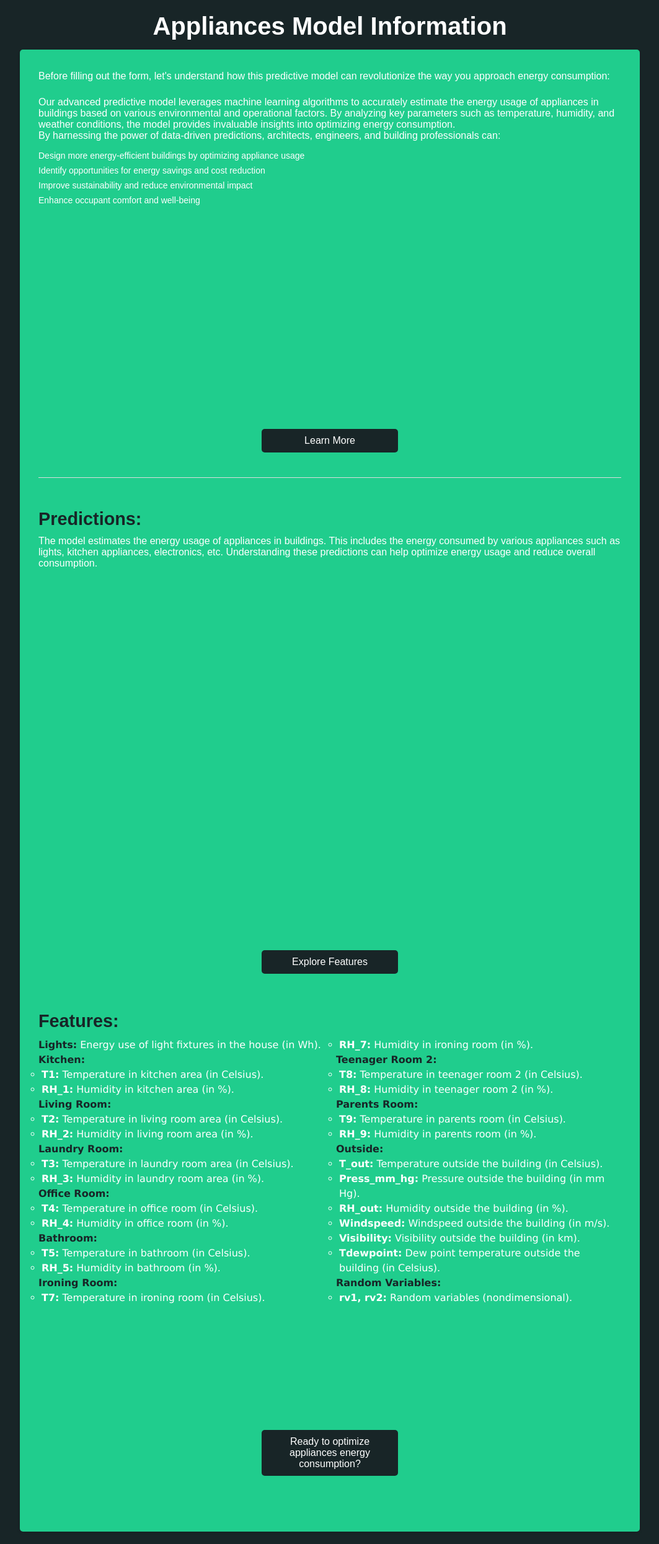
After one commit to ishubhgupta/Energy-Insight, a PHP site: page /appliancesinfo.php in a window 1280 px wide. The commit adds this page. Shown: the whole page at 62% size, without its empty margins (108-1171 px from the left). Run offline with PHP 8.4, Linux system fonts and the light colour scheme.

Commit message:
added background color and font style of appliances pages

```diff
--- /dev/null
+++ b/Dump/appliancesinfo.php
@@ -0,0 +1,114 @@
+<!DOCTYPE html>
+<html lang="en">
+<head>
+    <meta charset="UTF-8">
+    <meta name="viewport" content="width=device-width, initial-scale=1.0">
+    <title>Appliances Model Information</title>
+    <link rel="stylesheet" href="css/appliancesinfo.css">
+    <link href="https://fonts.googleapis.com/css2?family=Roboto:wght@400;700&display=swap" rel="stylesheet">
+
+</head>
+<body>
+    <div class="container">
+        <header>
+            <h1>Appliances Model Information</h1>
+        </header>
+
+        <section>
+            <div class="intro-container">
+                <p class="intro">Before filling out the form, let's understand how this predictive model can revolutionize the way you approach energy consumption:</p>
+                <p>Our advanced predictive model leverages machine learning algorithms to accurately estimate the energy usage of appliances in buildings based on various environmental and operational factors. By analyzing key parameters such as temperature, humidity, and weather conditions, the model provides invaluable insights into optimizing energy consumption.</p>
+                <p>By harnessing the power of data-driven predictions, architects, engineers, and building professionals can:</p>
+                <ul class="benefits-list">
+                    <li>Design more energy-efficient buildings by optimizing appliance usage</li>
+                    <li>Identify opportunities for energy savings and cost reduction</li>
+                    <li>Improve sustainability and reduce environmental impact</li>
+                    <li>Enhance occupant comfort and well-being</li>
+                </ul>
+                <!-- Button to scroll to Prediction Info -->
+                <a href="#prediction-info" class="scroll-btn">Learn More</a>
+            </div>
+
+            <div class="prediction-info-container" id="prediction-info">
+                <h2>Predictions:</h2>
+                <p class="prediction-info">The model estimates the energy usage of appliances in buildings. This includes the energy consumed by various appliances such as lights, kitchen appliances, electronics, etc. Understanding these predictions can help optimize energy usage and reduce overall consumption.</p>
+                <!-- Button to scroll to Features -->
+                <a href="#features" class="scroll-btn">Explore Features</a>
+            </div>
+
+            <div class="features-container" id="features">
+                <h2>Features:</h2>
+                <ul class="feature-list">
+                    <li><strong class="feature-room">Lights:</strong> Energy use of light fixtures in the house (in Wh).</li>
+                    <li><strong class="feature-room">Kitchen:</strong>
+                        <ul>
+                            <li><strong>T1:</strong> Temperature in kitchen area (in Celsius).</li>
+                            <li><strong>RH_1:</strong> Humidity in kitchen area (in %).</li>
+                        </ul>
+                    </li>
+                    <li><strong class="feature-room">Living Room:</strong>
+                        <ul>
+                            <li><strong>T2:</strong> Temperature in living room area (in Celsius).</li>
+                            <li><strong>RH_2:</strong> Humidity in living room area (in %).</li>
+                        </ul>
+                    </li>
+                    <li><strong class="feature-room">Laundry Room:</strong>
+                        <ul>
+                            <li><strong>T3:</strong> Temperature in laundry room area (in Celsius).</li>
+                            <li><strong>RH_3:</strong> Humidity in laundry room area (in %).</li>
+                        </ul>
+                    </li>
+                    <li><strong class="feature-room">Office Room:</strong>
+                        <ul>
+                            <li><strong>T4:</strong> Temperature in office room (in Celsius).</li>
+                            <li><strong>RH_4:</strong> Humidity in office room (in %).</li>
+                        </ul>
+                    </li>
+                    <li><strong class="feature-room">Bathroom:</strong>
+                        <ul>
+                            <li><strong>T5:</strong> Temperature in bathroom (in Celsius).</li>
+                            <li><strong>RH_5:</strong> Humidity in bathroom (in %).</li>
+                        </ul>
+                    </li>
+                    <li><strong class="feature-room">Ironing Room:</strong>
+                        <ul>
+                            <li><strong>T7:</strong> Temperature in ironing room (in Celsius).</li>
+                            <li><strong>RH_7:</strong> Humidity in ironing room (in %).</li>
+                        </ul>
+                    </li>
+                    <li><strong class="feature-room">Teenager Room 2:</strong>
+                        <ul>
+                            <li><strong>T8:</strong> Temperature in teenager room 2 (in Celsius).</li>
+                            <li><strong>RH_8:</strong> Humidity in teenager room 2 (in %).</li>
+                        </ul>
+                    </li>
+                    <li><strong class="feature-room">Parents Room:</strong>
+                        <ul>
+                            <li><strong>T9:</strong> Temperature in parents room (in Celsius).</li>
+                            <li><strong>RH_9:</strong> Humidity in parents room (in %).</li>
+                        </ul>
+                    </li>
+                    <li><strong class="feature-room">Outside:</strong>
+                        <ul>
+                            <li><strong>T_out:</strong> Temperature outside the building (in Celsius).</li>
+                            <li><strong>Press_mm_hg:</strong> Pressure outside the building (in mm Hg).</li>
+                            <li><strong>RH_out:</strong> Humidity outside the building (in %).</li>
+                            <li><strong>Windspeed:</strong> Windspeed outside the building (in m/s).</li>
+                            <li><strong>Visibility:</strong> Visibility outside the building (in km).</li>
+                            <li><strong>Tdewpoint:</strong> Dew point temperature outside the building (in Celsius).</li>
+                        </ul>
+                    </li>
+                    <li><strong class="feature-room">Random Variables:</strong>
+                        <ul>
+                            <li><strong>rv1, rv2:</strong> Random variables (nondimensional).</li>
+                        </ul>
+                    </li>
+                </ul>
+                <!-- Button to fill out the form -->
+                <a href="appliances.php" class="fill-form-btn scroll-btn">Ready to optimize appliances energy consumption?</a>
+            </div>
+
+        </section>
+    </div>
+</body>
+</html>
--- /dev/null
+++ b/Dump/css/appliancesinfo.css
@@ -0,0 +1,172 @@
+/* Global styles */
+*{
+    margin: 0;
+    padding: 0;
+}
+
+body {
+    font-family: "Nunito", sans-serif;
+    /* font-weight: 200; */
+    font-style: normal;
+    background-color: #182527; /* Light background for better readability */
+}
+
+html {
+    scroll-behavior: smooth;
+}
+
+.container {
+    max-width: 1000px; /* Limit container width for responsiveness */
+    margin: 0 auto; /* Center the container horizontally */
+    padding: 20px;
+}
+
+/* Header styles */
+header {
+    text-align: center; /* Center header text */
+}
+
+h1 {
+    font-size: 2.5em;
+    margin-bottom: 15px;
+    color: white;
+}
+
+/* Section styles */
+section {
+    background-color: #20CD8D; /* White background for content area */
+    border-radius: 5px; /* Gentle rounded corners */
+    box-shadow: 0 2px 5px rgba(0, 0, 0, 0.1); /* Subtle shadow for depth */
+    padding: 30px;
+    color: white;
+
+    position: relative;
+}
+
+.intro-container,
+.prediction-info-container,
+.features-container,
+.form-link-container {
+    margin-bottom: 20px; /* Spacing between content sections */
+    position: relative; /* Add position relative to allow absolute positioning */
+}
+
+
+
+.prediction-info-container,
+.features-container,
+.form-link-container {
+    height: calc(100vh - 10px); /* Adjust height based on screen size and header height */
+}
+.intro-container {
+    margin-bottom: 50px; /* Spacing between content sections */
+    padding-bottom: 20px; /* Add padding at the bottom for spacing */
+    border-bottom: 1px solid #ddd; /* Add a bottom border for separation */
+    height: 80vh;
+}
+
+.intro {
+    font-size: 16px;
+    line-height: 1.6; /* Increase line height for better readability */
+    margin-bottom: 20px; /* Add margin at the bottom of each paragraph */
+}
+
+.benefits-list {
+    list-style-type: none;
+    padding: 0;
+    margin: 15px 0;
+}
+
+.benefits-list li {
+    margin-bottom: 8px; /* Decrease margin between list items */
+    font-size: 14px; /* Reduce font size for list items */
+}
+
+
+/* Prediction and features titles */
+h2 {
+    font-size: 1.8em;
+    margin-bottom: 10px;
+    color: #182527; /* Darker text for headings */
+}
+
+/* Feature list styles */
+.feature-list {
+    list-style: none;
+    padding: 0;
+    margin: 0;
+    columns: 2; /* Two columns for features */
+    gap: 20px; /* Spacing between columns */
+    font-family: "Roboto", sans-serif;
+    font-family: Verdana, Geneva, Tahoma, sans-serif;
+}
+
+.feature-list li {
+    font-size: 1em;
+    line-height: 1.5;
+}
+
+.feature-list li strong {
+    font-weight: bold;
+    /* color:#182527;   */
+    /* margin-right: 5px; */
+}
+.feature-list ul{
+    margin-left: 5px;
+}
+.feature-room{
+    color: #182527;
+}
+
+/* Form link styles */
+.form-link {
+    text-align: center; /* Center form link text */
+}
+
+.form-link a {
+    color: #333; /* Darker link color */
+    text-decoration: none; /* Remove underline */
+    padding: 5px 10px;
+    border: 1px solid #333; /* Simple border for link */
+    border-radius: 3px;
+    display: block; /* Make the link a block element */
+    width: 200px; /* Set width */
+    margin: 20px auto 0; /* Center vertically */
+}
+
+.form-link a:hover {
+    background-color: #ddd; /* Subtle background on hover */
+}
+
+/* scroll button and smooth scrolling */
+.scroll-btn {
+    display: block;
+    width: 200px;
+    padding: 10px;
+    text-align: center;
+    background-color: #182527;
+    color: #fff;
+    text-decoration: none;
+    border-radius: 5px;
+    transition: background-color 0.3s ease;
+    position: absolute;
+    bottom: 5vh;
+    left: 50%;
+    transform: translateX(-50%);
+}
+
+.scroll-btn:hover {
+    background-color: #0b1011;
+}
+
+.scroll-btn-fixed {
+    position: fixed;
+    bottom: 10vh;
+    left: 50%;
+    transform: translateX(-50%);
+}
+
+/* Smooth scrolling */
+html {
+    scroll-behavior: smooth;
+}
```
Also changed, not shown: Dump/css/index.css (+20 -0 lines), Dump/index.html (deleted, +0 -11 lines), Dump/index.php (+21 -5 lines), 2 other files.
